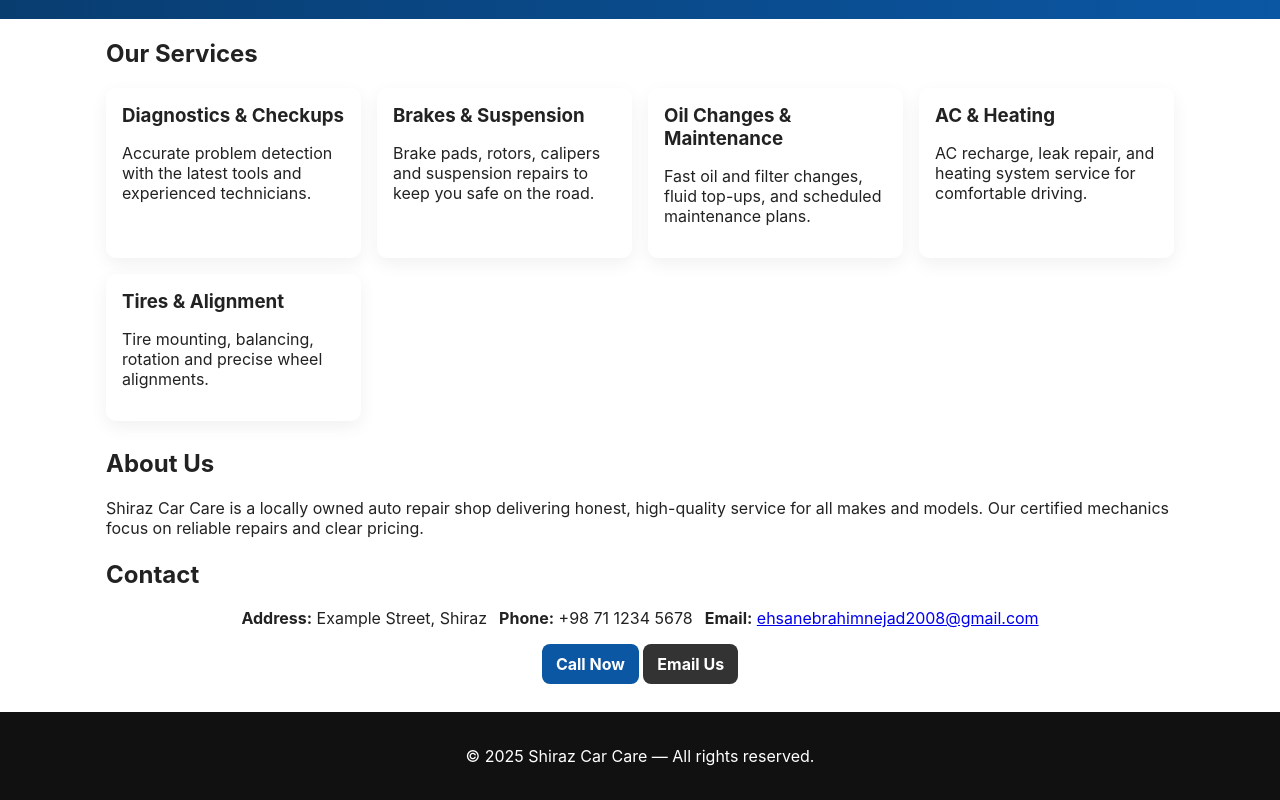
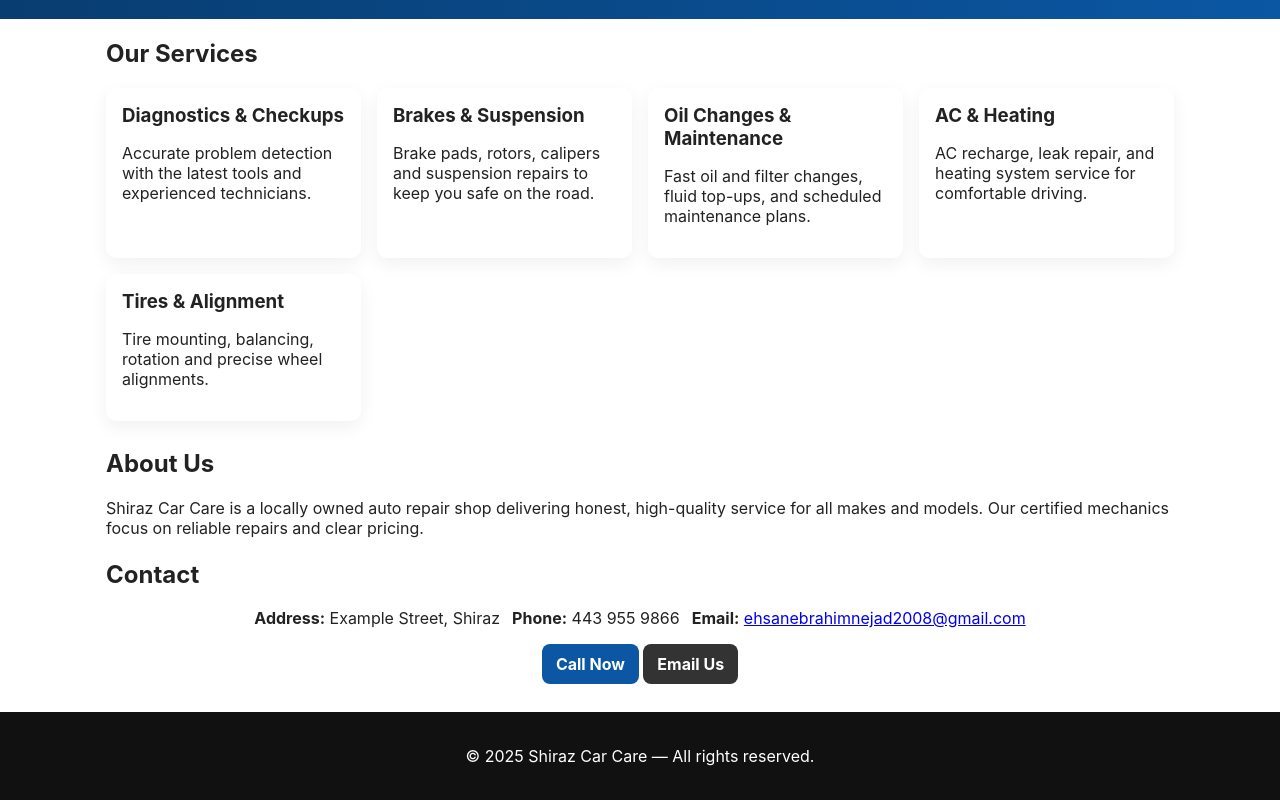
Before and after one commit to ehsanebrahimnejad/shiraz_car_care, a plain HTML site: page index.html in a window 1280 px wide. Shown: the part 367-1167 px from the top of the page. Drawn offline with Linux system fonts and the light colour scheme.

Commit message:
Update index.html

```diff
--- a/index.html
+++ b/index.html
@@ -81,7 +81,7 @@
       <h2>Contact</h2>
       <div class="contact-row">
         <div><strong>Address:</strong> Example Street, Shiraz</div>
-        <div><strong>Phone:</strong> +98 71 1234 5678</div>
+        <div><strong>Phone:</strong> 443 955 9866</div>
         <div><strong>Email:</strong> <a href="mailto:ehsanebrahimnejad2008@gmail.com">ehsanebrahimnejad2008@gmail.com</a></div>
       </div>
       <p style="text-align:center; margin-top:16px;">
```
